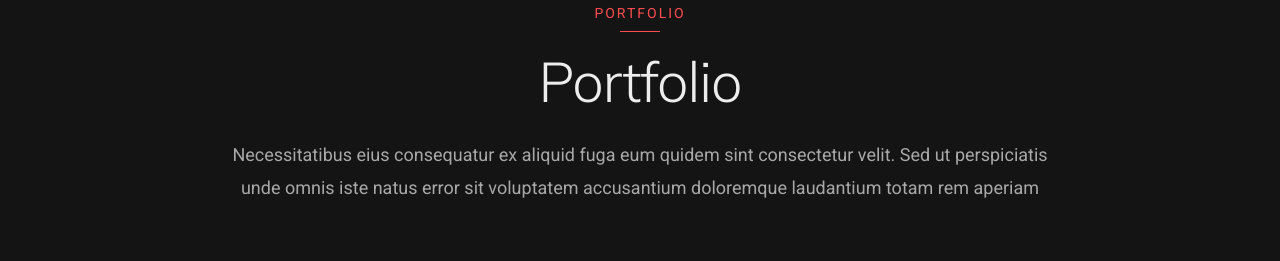
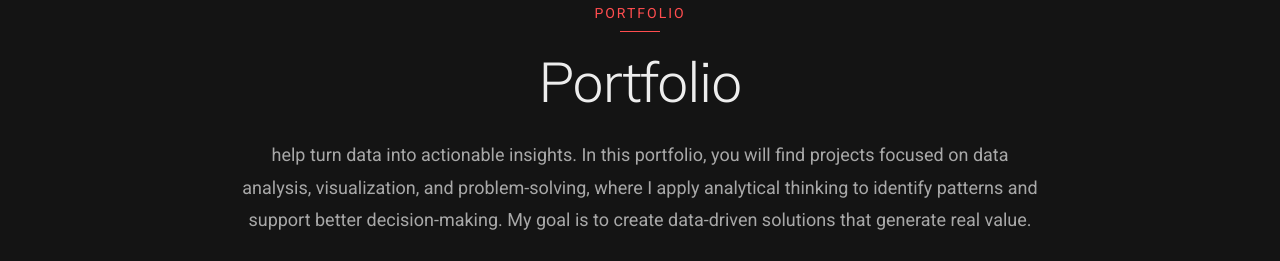
Before and after one commit to brayantrianac/brayantrianac.github.io, a plain HTML site: page index.html in a window 1280 px wide. Shown: the part 5867-6128 px from the top of the page. Drawn offline with Linux system fonts and the light colour scheme.

Commit message:
index.html

```diff
--- a/index.html
+++ b/index.html
@@ -620,7 +620,7 @@ My goal is not just to enter this field, but to become highly skilled and delive
       <div class="container section-title" data-aos="fade-up">
         <span class="subtitle">Portfolio</span>
         <h2>Portfolio</h2>
-        <p>Necessitatibus eius consequatur ex aliquid fuga eum quidem sint consectetur velit. Sed ut perspiciatis unde omnis iste natus error sit voluptatem accusantium doloremque laudantium totam rem aperiam</p>
+        <p>help turn data into actionable insights. In this portfolio, you will find projects focused on data analysis, visualization, and problem-solving, where I apply analytical thinking to identify patterns and support better decision-making. My goal is to create data-driven solutions that generate real value.</p>
       </div><!-- End Section Title -->
 
       <div class="container" data-aos="fade-up" data-aos-delay="100">
@@ -628,10 +628,12 @@ My goal is not just to enter this field, but to become highly skilled and delive
         <div class="isotope-layout" data-default-filter="*" data-layout="masonry" data-sort="original-order">
           <ul class="portfolio-filters isotope-filters" data-aos="fade-up" data-aos-delay="200">
             <li data-filter="*" class="filter-active">All Work</li>
+            <!--
             <li data-filter=".filter-creative">Creative</li>
             <li data-filter=".filter-digital">Digital</li>
             <li data-filter=".filter-strategy">Strategy</li>
             <li data-filter=".filter-development">Development</li>
+            -->
           </ul>
 
           <div class="row gy-4 isotope-container" data-aos="fade-up" data-aos-delay="300">
```
